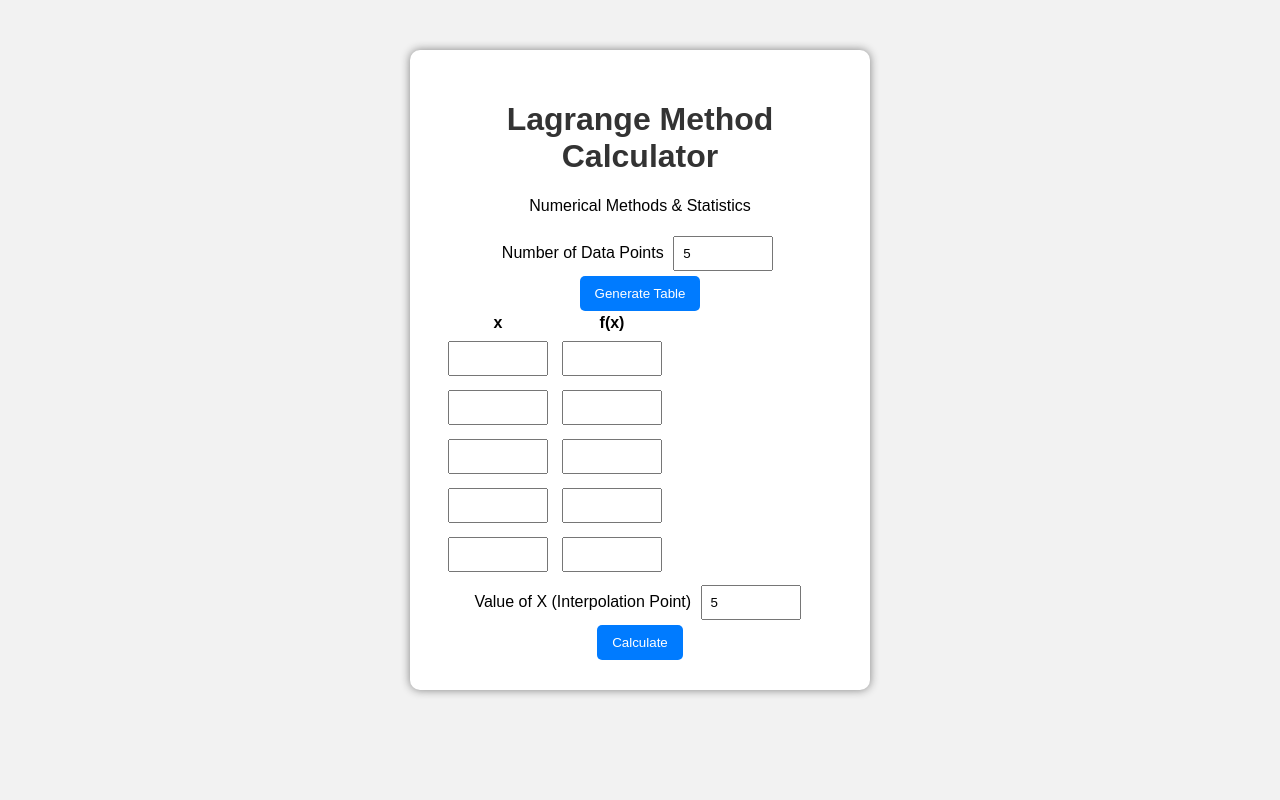
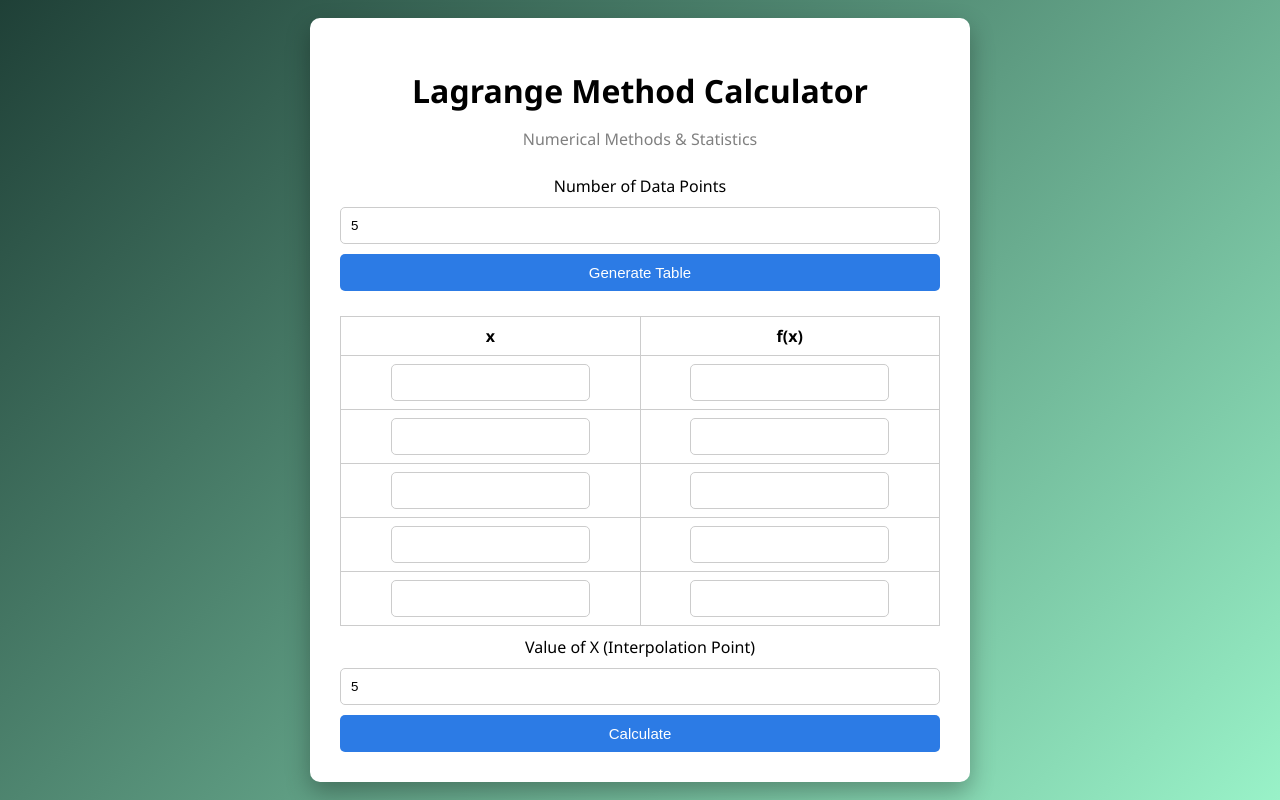
Before and after one commit to Ranjith007-king/lagrange-method, a plain HTML site: page index.html in a window 1280 px wide. Both pictures are taken after typing "5", "5" into the empty fields and a click on the button "Generate Table". Drawn offline with Linux system fonts and the light colour scheme.

Commit message:
Revamp CSS styles for improved layout and design-1

```diff
--- a/style.css
+++ b/style.css
@@ -1,42 +1,86 @@
 body{
-    font-family: Arial;
-    background: #f2f2f2;
-    text-align: center;
+font-family: 'Segoe UI', Tahoma, sans-serif;
+background: linear-gradient(135deg,#1f4037,#99f2c8);
+margin:0;
+padding:0;
+display:flex;
+justify-content:center;
+align-items:center;
+height:100vh;
 }
 
 .container{
-    background: white;
-    padding: 30px;
-    width: 400px;
-    margin: auto;
-    margin-top: 50px;
-    border-radius: 10px;
-    box-shadow: 0px 0px 10px gray;
+width:600px;
+background:white;
+padding:30px;
+border-radius:10px;
+box-shadow:0 10px 25px rgba(0,0,0,0.3);
+text-align:center;
+}
+
+h1{
+margin-bottom:5px;
+}
+
+.subtitle{
+color:gray;
+margin-bottom:25px;
+}
+
+.card{
+display:flex;
+flex-direction:column;
+gap:10px;
 }
 
 input{
-    padding: 8px;
-    margin: 5px;
-    width: 80px;
+padding:10px;
+border-radius:5px;
+border:1px solid #ccc;
 }
 
 button{
-    padding: 10px 15px;
-    background: #007bff;
-    border: none;
-    color: white;
-    cursor: pointer;
-    border-radius: 5px;
+padding:10px;
+border:none;
+background:#2c7be5;
+color:white;
+border-radius:5px;
+cursor:pointer;
+font-size:15px;
 }
 
 button:hover{
-    background: #0056b3;
+background:#1a5fc4;
 }
 
-h1{
-    color: #333;
+table{
+width:100%;
+margin-top:15px;
+border-collapse:collapse;
 }
 
-#result{
-    color: green;
+table th, table td{
+border:1px solid #ccc;
+padding:8px;
 }
+
+.resultPage{
+padding:40px;
+font-family:'Segoe UI';
+}
+
+.iteration{
+background:#f4f4f4;
+padding:15px;
+margin:10px 0;
+border-radius:6px;
+}
+
+.final{
+background:#2c7be5;
+color:white;
+padding:20px;
+font-size:20px;
+border-radius:8px;
+margin-top:20px;
+}
```
